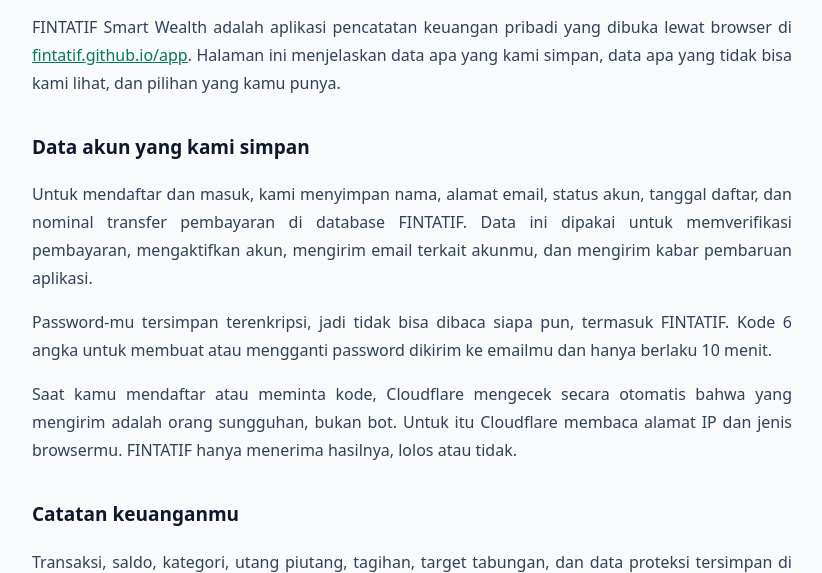
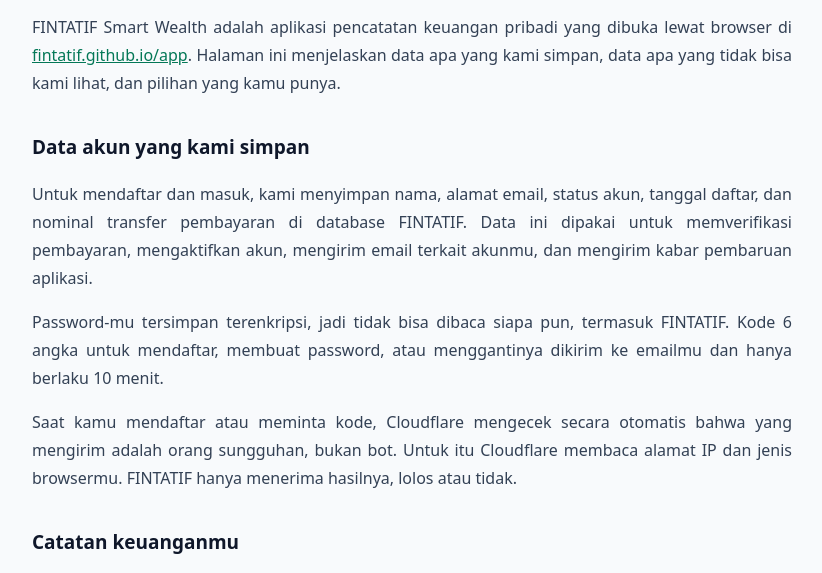
Before and after one commit to fintatif/app, a plain HTML site: page privasi.html in a window 1280 px wide. Shown: the part 191-764 px from the top of the page, without its empty margins (228-1050 px from the left). Drawn offline with Linux system fonts and the light colour scheme.

Commit message:
Privasi: kode 6 angka juga dipakai saat mendaftar

```diff
--- a/privasi.html
+++ b/privasi.html
@@ -34,7 +34,7 @@
 
   <h2>Data akun yang kami simpan</h2>
   <p>Untuk mendaftar dan masuk, kami menyimpan nama, alamat email, status akun, tanggal daftar, dan nominal transfer pembayaran di database FINTATIF. Data ini dipakai untuk memverifikasi pembayaran, mengaktifkan akun, mengirim email terkait akunmu, dan mengirim kabar pembaruan aplikasi.</p>
-  <p>Password-mu tersimpan terenkripsi, jadi tidak bisa dibaca siapa pun, termasuk FINTATIF. Kode 6 angka untuk membuat atau mengganti password dikirim ke emailmu dan hanya berlaku 10 menit.</p>
+  <p>Password-mu tersimpan terenkripsi, jadi tidak bisa dibaca siapa pun, termasuk FINTATIF. Kode 6 angka untuk mendaftar, membuat password, atau menggantinya dikirim ke emailmu dan hanya berlaku 10 menit.</p>
   <p>Saat kamu mendaftar atau meminta kode, Cloudflare mengecek secara otomatis bahwa yang mengirim adalah orang sungguhan, bukan bot. Untuk itu Cloudflare membaca alamat IP dan jenis browsermu. FINTATIF hanya menerima hasilnya, lolos atau tidak.</p>
 
   <h2>Catatan keuanganmu</h2>
```
